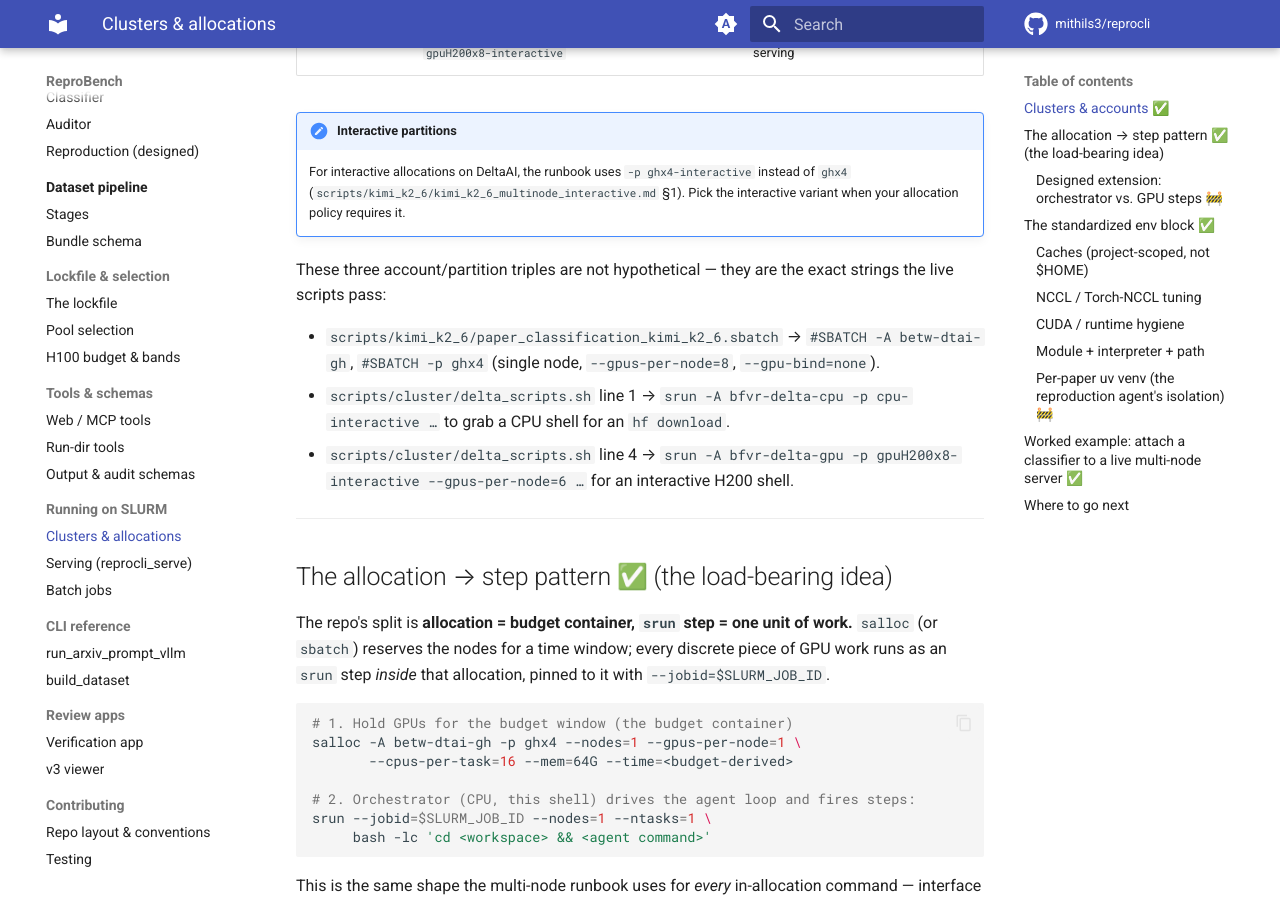
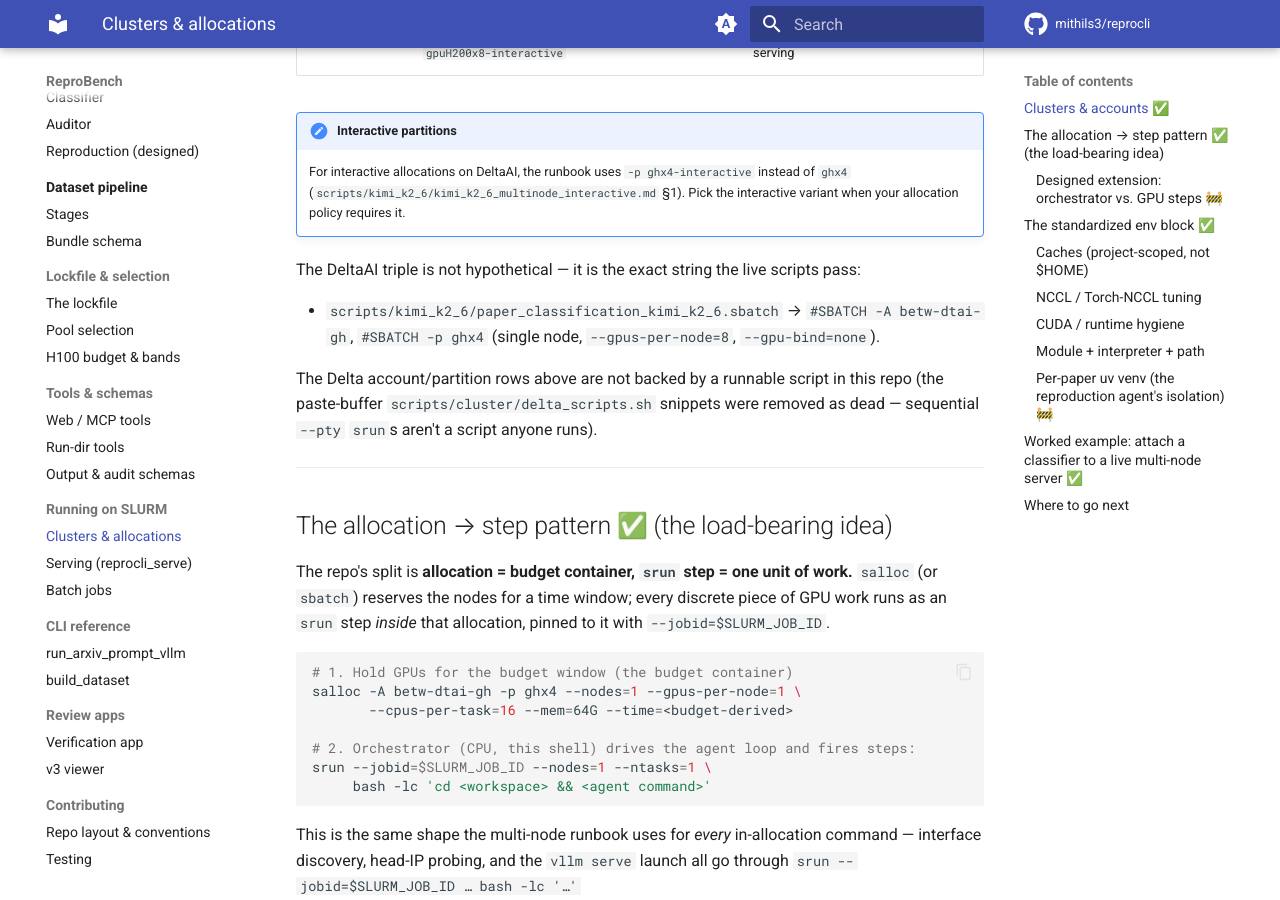
Before and after one commit to mithils3/reprocli, an MkDocs documentation site: the page built from docs/slurm/clusters.md, in a window 1280 px wide and 900 px high, scrolled down 691 px. Built offline with MkDocs 1.6.1 and Material for MkDocs 9.7.7, drawn with Linux system fonts in a browser that asks for light colours; comment, search, counter and statistics services are not loaded.

Commit message:
refactor(kill): K6 scripts/cluster/delta_scripts.sh — snippets paste-buffer, not runnable (sequential --pty sruns), references Delta accounts not DeltaAI
Co-Authored-By: Claude Fable 5 <noreply@anthropic.com>

```diff
--- a/docs/slurm/clusters.md
+++ b/docs/slurm/clusters.md
@@ -28,15 +28,15 @@ standalone form of Part IV of the [architecture overview](../architecture.md).
     (`scripts/kimi_k2_6/kimi_k2_6_multinode_interactive.md` §1). Pick the interactive
     variant when your allocation policy requires it.
 
-These three account/partition triples are not hypothetical — they are the exact
-strings the live scripts pass:
+The DeltaAI triple is not hypothetical — it is the exact string the live scripts
+pass:
 
 - `scripts/kimi_k2_6/paper_classification_kimi_k2_6.sbatch` → `#SBATCH -A betw-dtai-gh`,
   `#SBATCH -p ghx4` (single node, `--gpus-per-node=8`, `--gpu-bind=none`).
-- `scripts/cluster/delta_scripts.sh` line 1 → `srun -A bfvr-delta-cpu -p cpu-interactive
-  …` to grab a CPU shell for an `hf download`.
-- `scripts/cluster/delta_scripts.sh` line 4 → `srun -A bfvr-delta-gpu -p
-  gpuH200x8-interactive --gpus-per-node=6 …` for an interactive H200 shell.
+
+The Delta account/partition rows above are not backed by a runnable script in
+this repo (the paste-buffer `scripts/cluster/delta_scripts.sh` snippets were
+removed as dead — sequential `--pty` `srun`s aren't a script anyone runs).
 
 ---
 
```
Also changed, not shown: docs/contributing/layout.md (+2 -2 lines), 1 other file.
